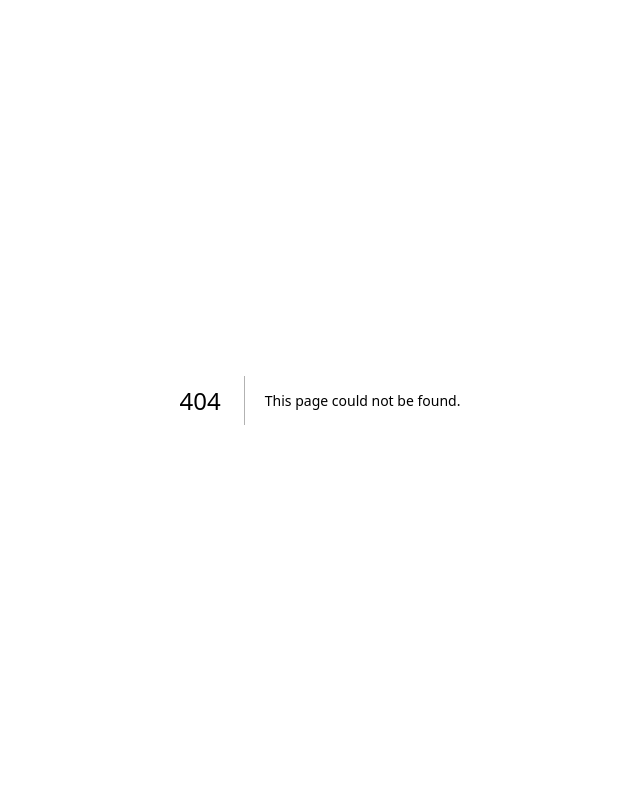
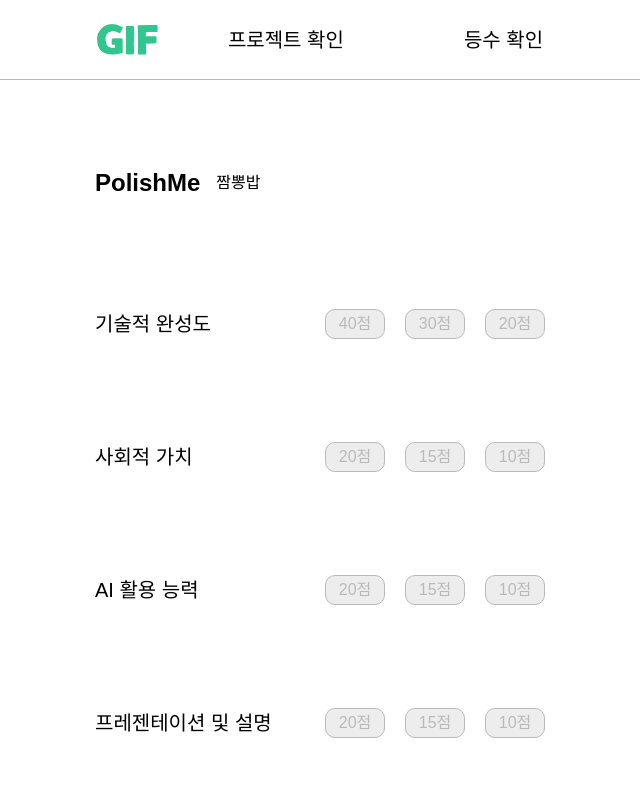
Before and after one commit to VOID-GSM/GIF_Admin, a Next.js app: page /scores in a window 1280 px wide. Before the commit this address had no page. Shown: the top 800 px of the page, without its empty margins (320-960 px from the left). Built offline with nearby package versions, Linux system fonts and the light colour scheme.

Commit message:
feat: 점수 부여 페이지 불러오기

```diff
--- /dev/null
+++ b/src/app/(main)/scores/page.tsx
@@ -0,0 +1,5 @@
+import ScoresView from '@/view/scores/ui/ScoresView';
+
+export default function ScoresPage() {
+  return <ScoresView />;
+}
```
